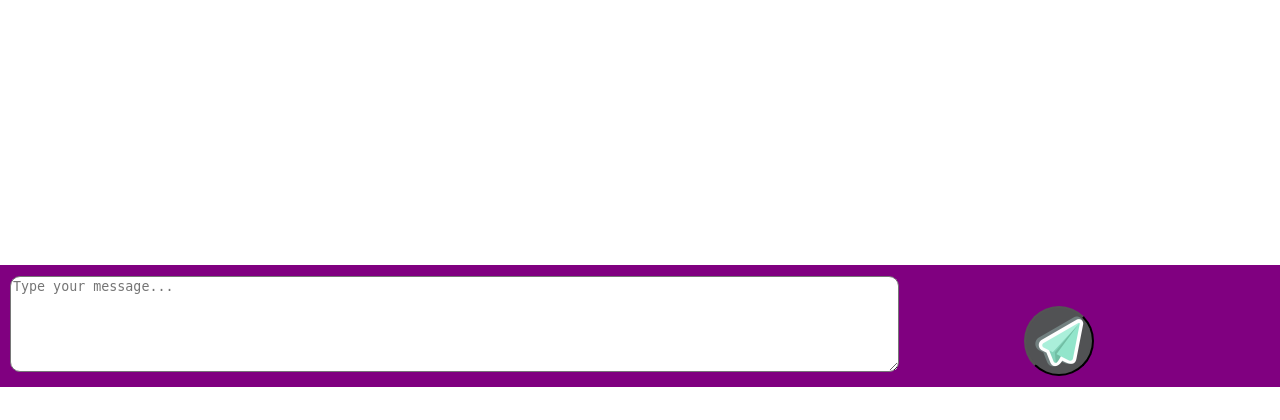
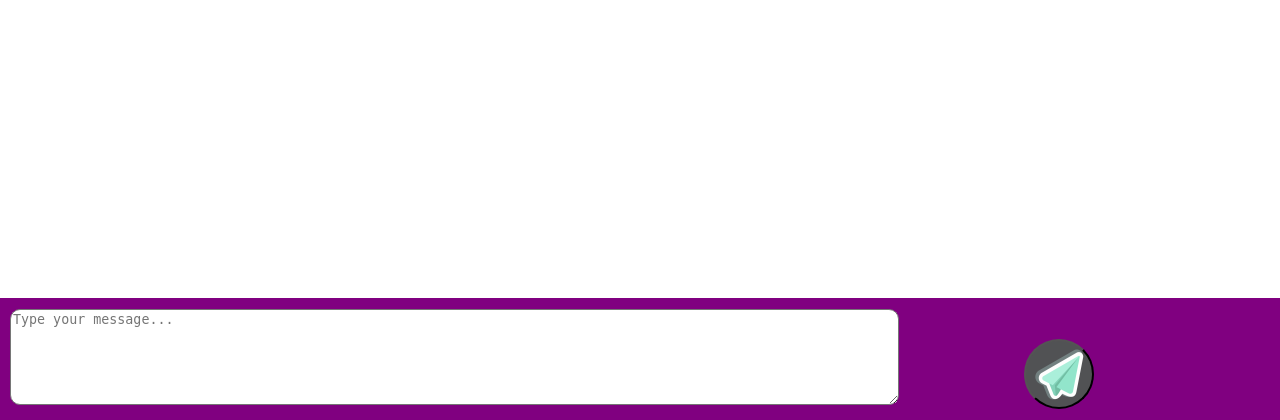
Before and after one commit to FinisherDev/speakup_chatroom, a Django app: page /chats/1/1/ in a window 1280 px wide. Shown: the part 380-800 px from the top of the page. Run offline with Django 4.2, Linux system fonts and the light colour scheme; the visitor is signed in with stand-in values (Sample User, id 1); data comes from the database, SQL or seed files in the repository; data that the repository does not hold is empty; some libraries are stand-ins or nearby versions.

Commit message:
Css changes again.

```diff
--- a/home/static/home/css/home.css
+++ b/home/static/home/css/home.css
@@ -190,7 +190,7 @@ a{
 #chat-box{
   display: inline-block;
   background-color: purple;
-  position: sticky;
+  position: absolute;
   bottom: 0px;
   width: 100%;
 }
```
